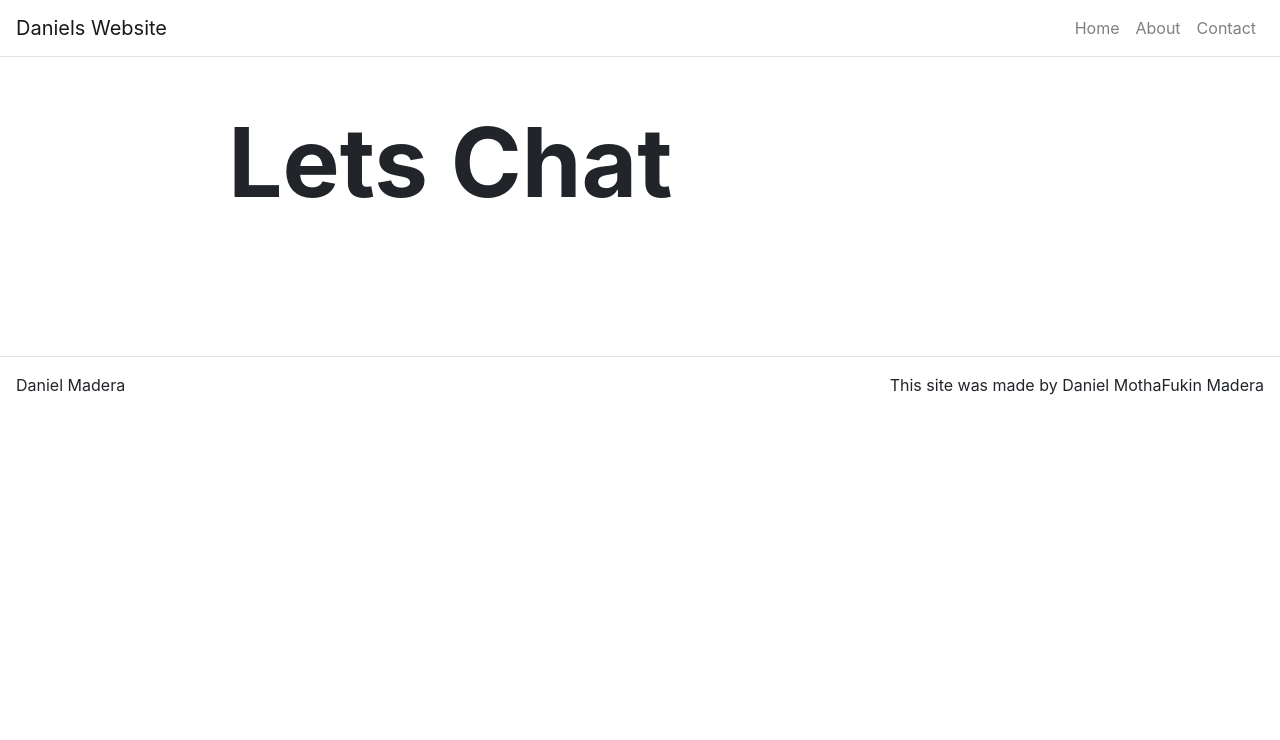
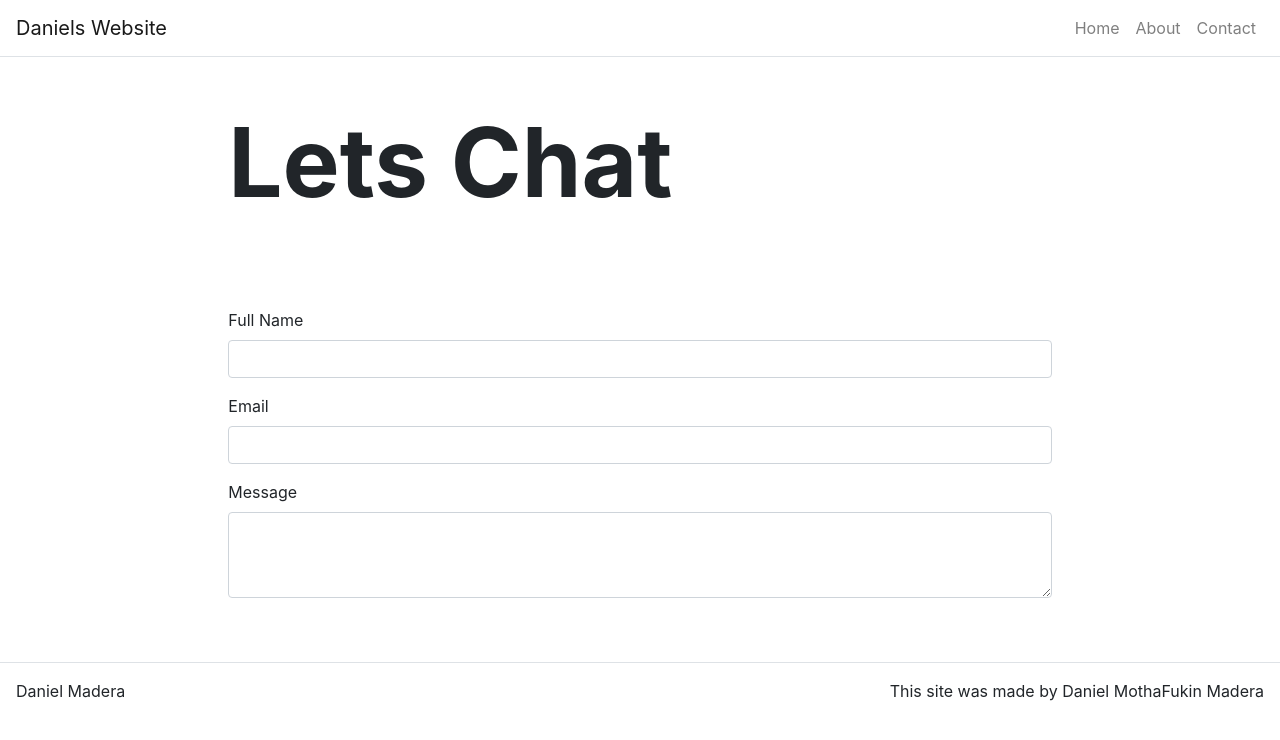
Before and after one commit to dmadera0/personal-site, a React (Create React App) app: page /contact in a window 1280 px wide. Shown: the top 740 px of the page. Built offline with nearby package versions, Linux system fonts and the light colour scheme.

Commit message:
form added

```diff
--- a/src/pages/ContactPage.js
+++ b/src/pages/ContactPage.js
@@ -21,7 +21,22 @@
                 <Jumbo title={this.props.title} />
             <Content>
                 <Form>
-
+                    <Form.Group>
+                        <Form.Label htmlFor="full-name">Full Name</Form.Label>
+                        <Form.Control id="full-name" name="name" type= "text" value={this.state.name} onChange={this.handleChange}/>
+                    </Form.Group>
+                </Form>
+                <Form>
+                    <Form.Group>
+                        <Form.Label htmlFor="email">Email</Form.Label>
+                        <Form.Control id="email" name="email" type= "email" value={this.state.email} onChange={this.handleChange}/>
+                    </Form.Group>
+                </Form>
+                <Form>
+                    <Form.Group>
+                        <Form.Label htmlFor="message">Message</Form.Label>
+                        <Form.Control id="message" name="message" as= "textarea"rows="3" value={this.state.message} onChange={this.handleChange}/>
+                    </Form.Group>
                 </Form>
 
             </Content>
```
Also changed, not shown: 1 other file (tests, documents, lock files or other folders).
